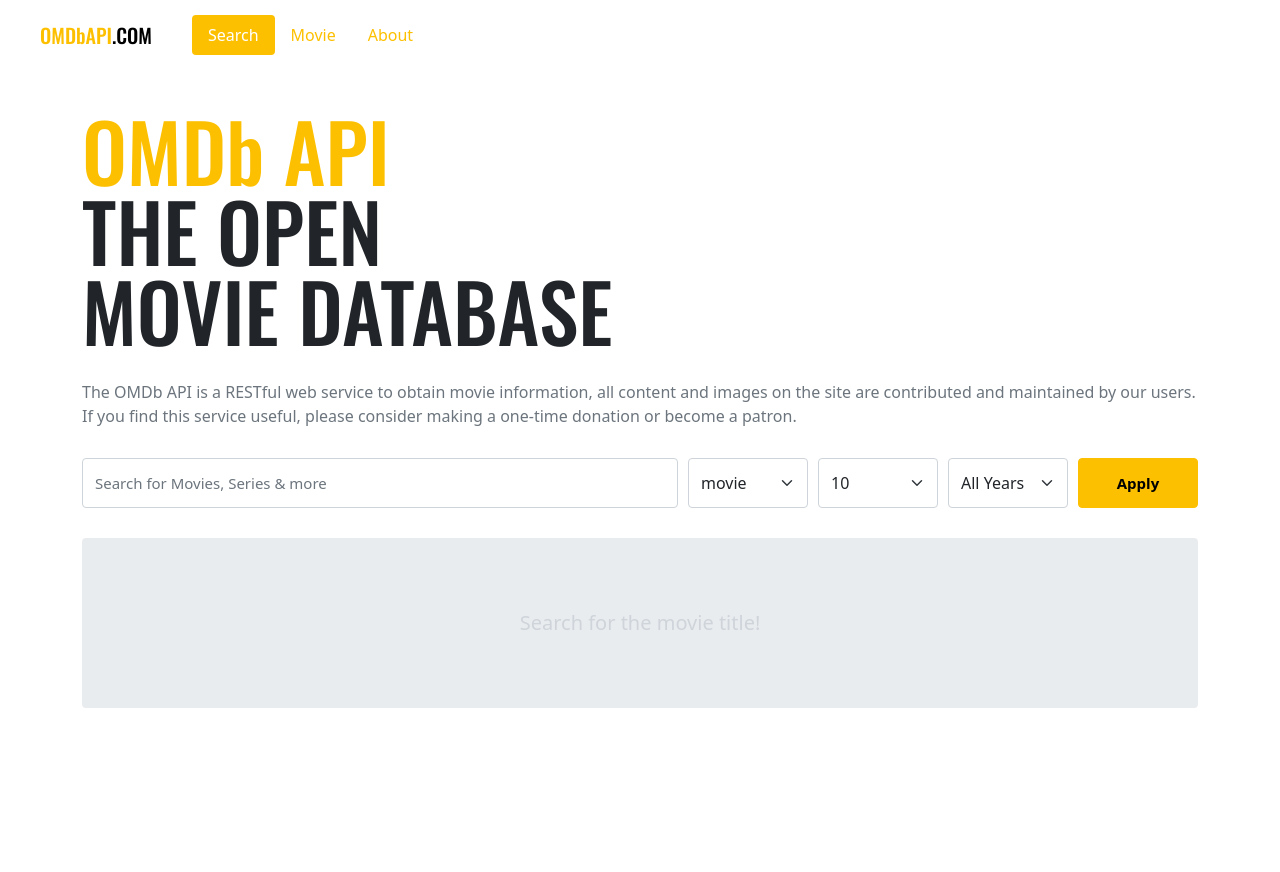
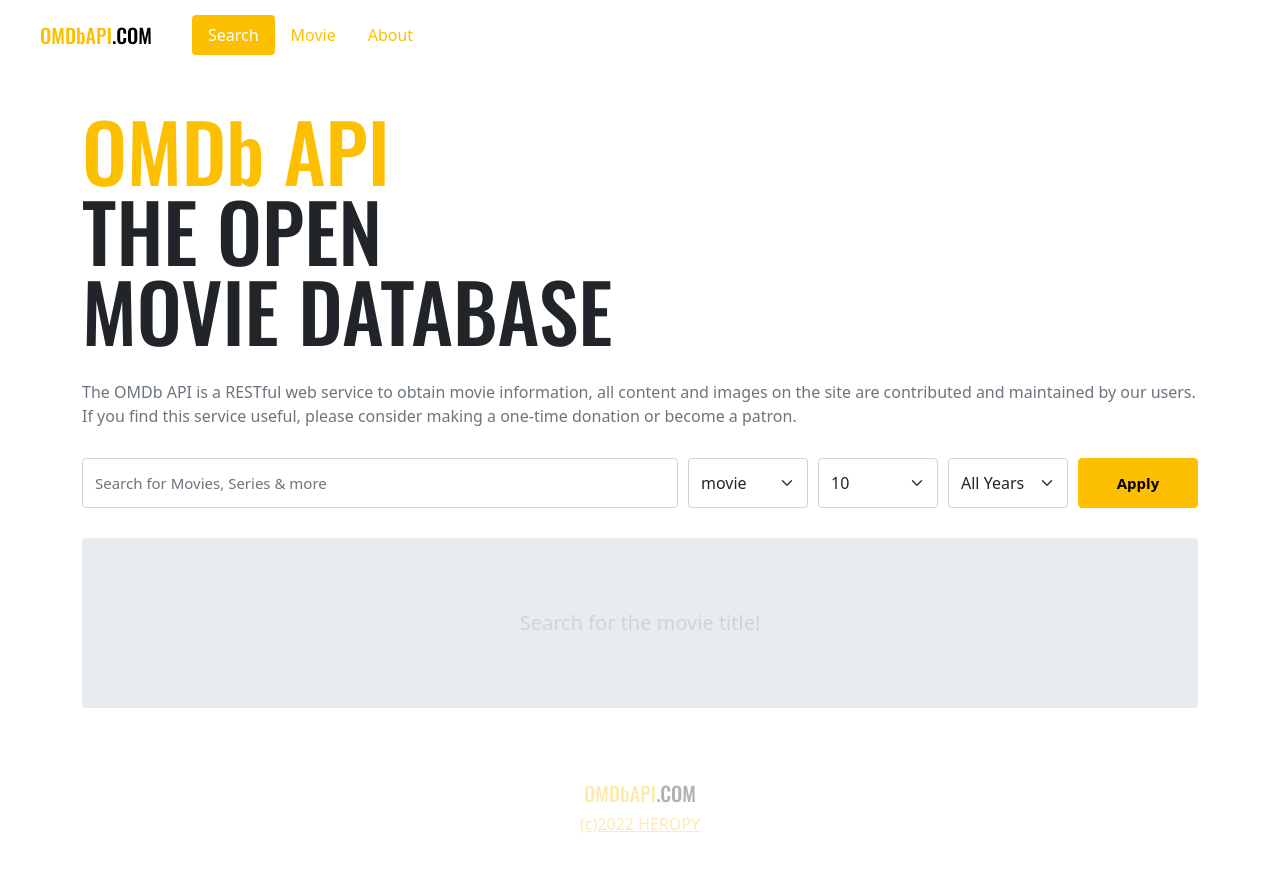
Before and after one commit to shinbian11/vue3-movie-app, a Vue app: page / in a window 1280 px wide. Shown: the top 872 px of the page. Before the commit the page ends 800 px from the top, so only its background shows below. Built offline with nearby package versions, Linux system fonts and the light colour scheme.

Commit message:
22. Footer >> Footer 컴포넌트 정의

```diff
--- a/src/App.vue
+++ b/src/App.vue
@@ -1,11 +1,13 @@
 <template>
   <Header />
   <RouterView />
+  <Footer />
 </template>
 <script>
 import Header from "~/components/Header";
+import Footer from "~/components/Footer"; // main 페이지 뿐만 아니라 Movie, About 페이지에서도 보여야하니까, App.vue에다가 정의하였다
 export default {
-  components: { Header },
+  components: { Header, Footer },
 };
 </script>
 <style lang="scss">
--- /dev/null
+++ b/src/components/Footer.vue
@@ -0,0 +1,26 @@
+<template>
+  <footer>
+    <Logo />
+    <a href="https://github.com/ParkYoungWoong" target="_blank">
+      (c){{ new Date().getFullYear() }} HEROPY
+    </a>
+  </footer>
+</template>
+
+<script>
+import Logo from "~/components/Logo";
+export default {
+  components: { Logo },
+};
+</script>
+<style lang="scss" scoped>
+footer {
+  padding: 70px 0;
+  text-align: center;
+  opacity: 0.3;
+  .logo {
+    display: block; // Logo 컴포넌트는 <RouterLink></RouterLink> 이고, 이는 <a></a> 이므로 inline 이 기본값이다.
+    margin-bottom: 4px;
+  }
+}
+</style>
--- a/src/components/Logo.vue
+++ b/src/components/Logo.vue
@@ -1,4 +1,5 @@
 <template>
+  <!-- RouterLink, router-link : a 태그와 비슷한 역할을 한다. -->
   <RouterLink to="/" class="logo"> <span>OMDbAPI</span>.COM </RouterLink>
 </template>
 
```
